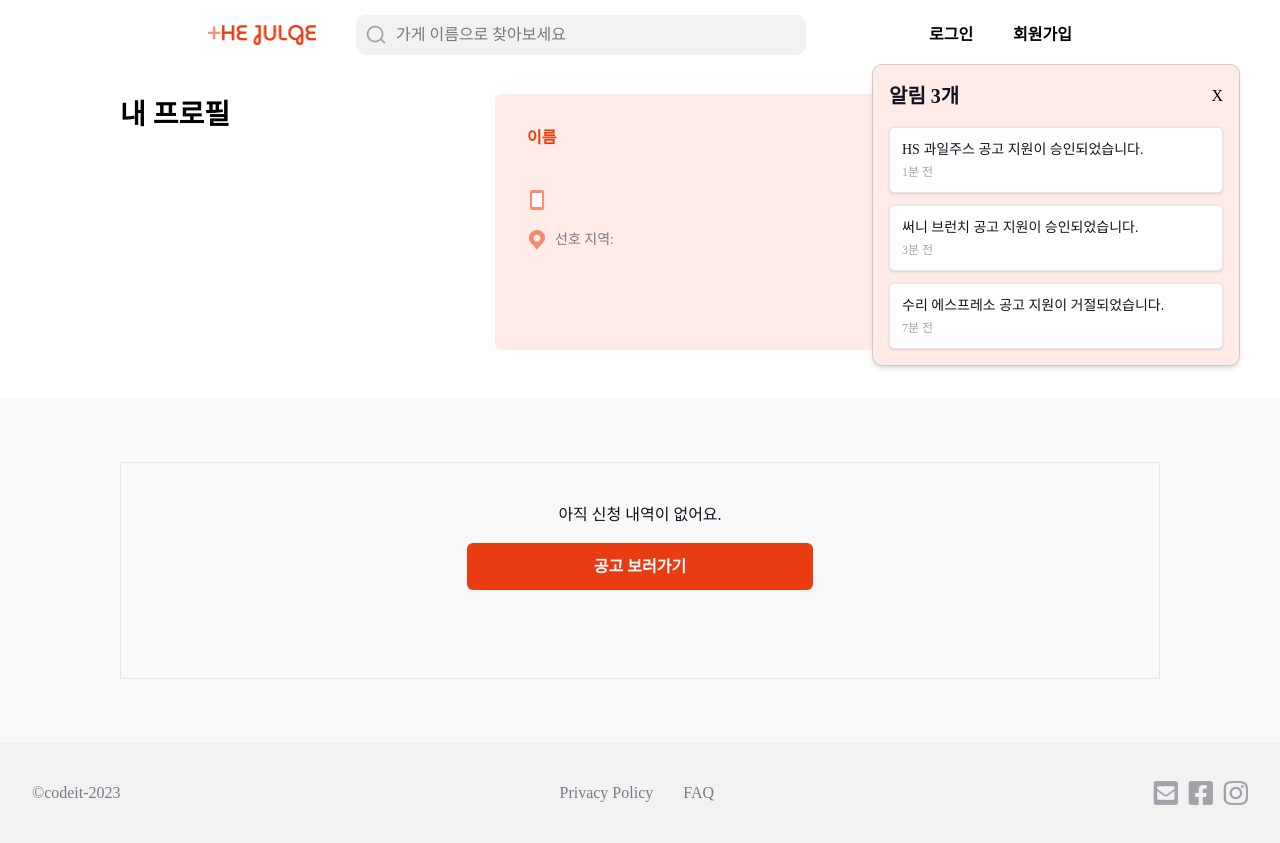
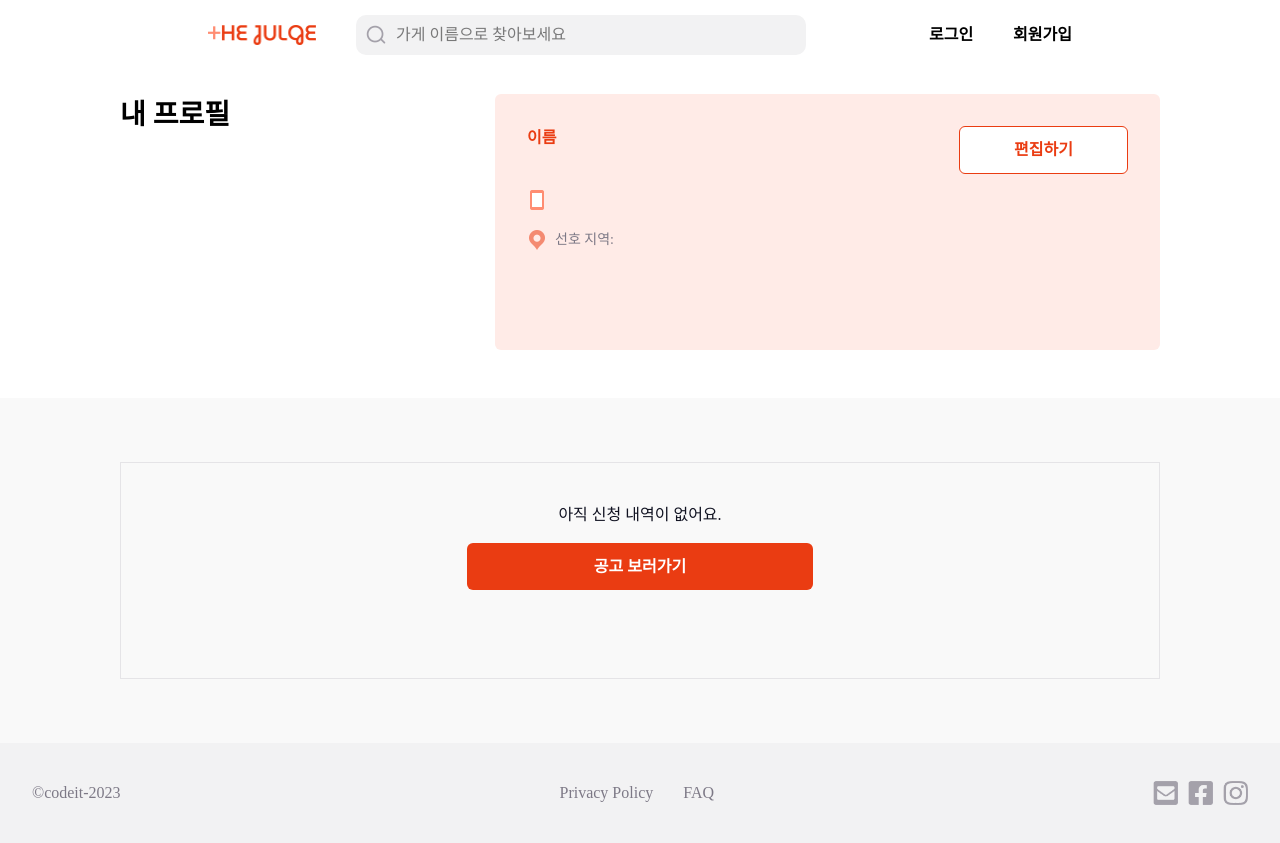
Before and after one commit to TopiaYu/thejulge15-8, a Next.js app: page /member/myprofile in a window 1280 px wide. Built offline with nearby package versions, Linux system fonts and the light colour scheme.

Commit message:
refactor: 불필요한 NoticePopup 제거

```diff
--- a/src/app/member/myprofile/page.tsx
+++ b/src/app/member/myprofile/page.tsx
@@ -9,7 +9,6 @@ import axios from '@/lib/api/axios';
 
 import MyProfileCard from '@/components/member/myprofile/MyProfileCard';
 import ApplyHistory from '@/components/member/myprofile/ApplyHistory';
-import NoticePopup from '@/components/member/myprofile/NoticePopup';
 import EmptyState from '@/components/member/myprofile/EmptyState';
 
 import type { AxiosResponse } from 'axios';
@@ -23,12 +22,6 @@ const statusMap: Record<'pending' | 'accepted' | 'rejected' | 'canceled', string
   pending: '대기중',
   canceled: '취소됨',
 };
-
-const dummyNotices = [
-  { message: 'HS 과일주스 공고 지원이 승인되었습니다.', timeAgo: '1분 전' },
-  { message: '써니 브런치 공고 지원이 승인되었습니다.', timeAgo: '3분 전' },
-  { message: '수리 에스프레소 공고 지원이 거절되었습니다.', timeAgo: '7분 전' },
-];
 
 // 시작 날짜 전체 반환 (예: 2023-01-12 10:00)
 const formatDate = (date: Date) =>
@@ -63,7 +56,6 @@ const Page = () => {
   const userId = userData?.item.user.item.id;
 
   const [profile, setProfile] = useState<UserItem | null>(null);
-  const [showNotice, setShowNotice] = useState(true); // 공고 알림 팝업 나중에 삭제 예정
   const [applications, setApplications] = useState<ApplyItem[]>([]);
   const [currentPage, setCurrentPage] = useState(1);
   const [totalCount, setTotalCount] = useState(0);
@@ -172,11 +164,6 @@ const Page = () => {
             {/* 왼쪽: 제목 */}
             <div>
               <h2 className="text-[28px] font-bold">내 프로필</h2>
-              {showNotice && (
-                <div className="mt-4">
-                  <NoticePopup notices={dummyNotices} onClose={() => setShowNotice(false)} />
-                </div>
-              )}
             </div>
             {/* 오른쪽: 카드 */}
             <MyProfileCard
```
